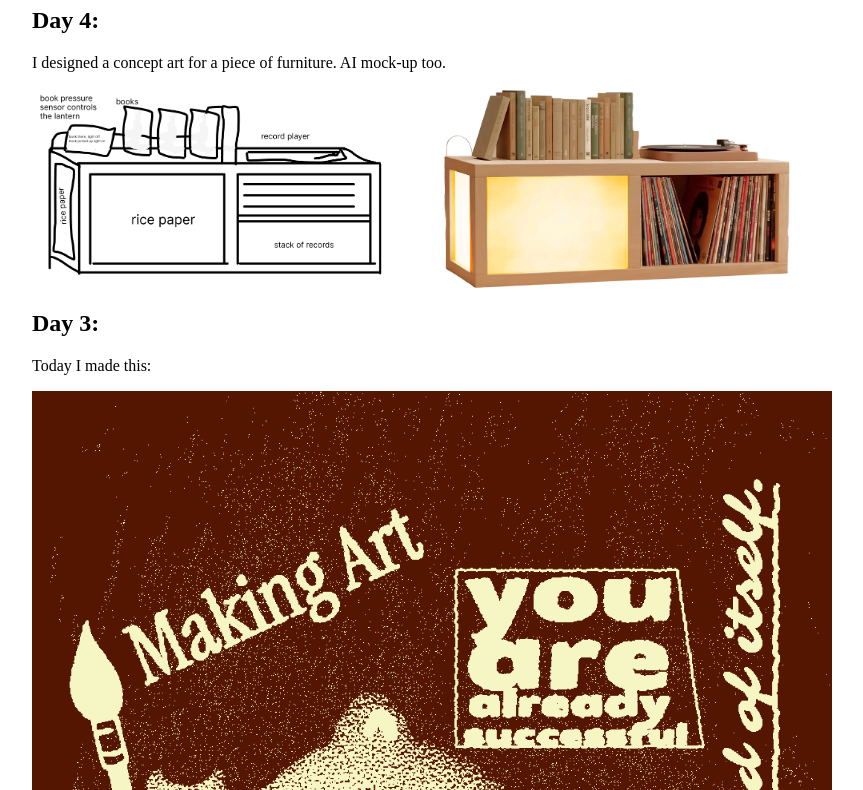
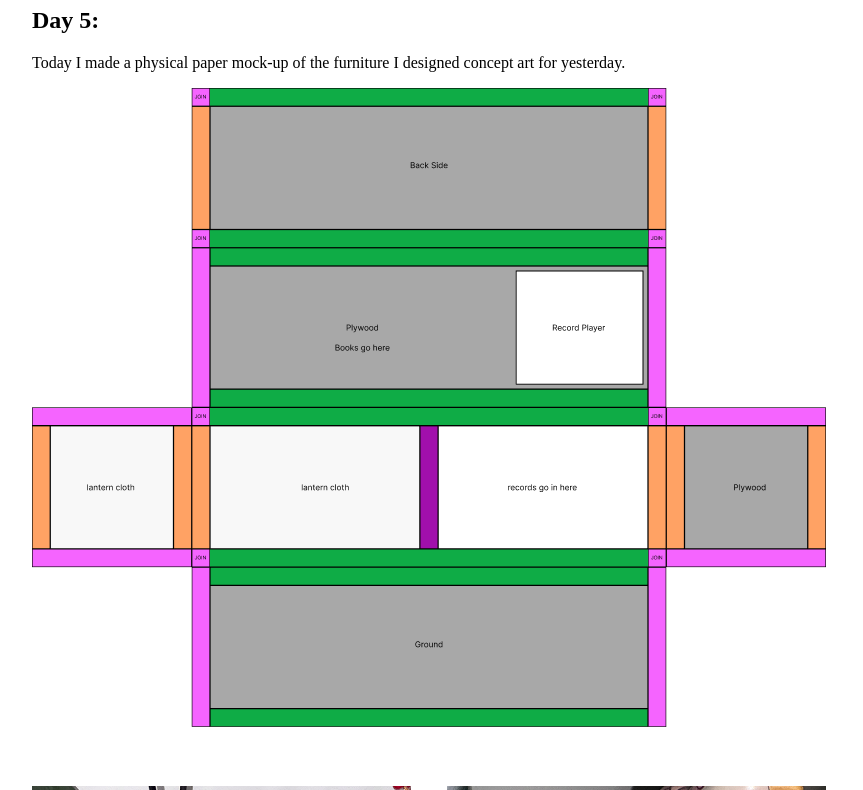
Before and after one commit to SerenityUX/MSED-EIS, a plain HTML site: page index.html in a window 1280 px wide. Shown: the part 93-883 px from the top of the page, without its empty margins (208-1071 px from the left). Drawn offline with Linux system fonts and the light colour scheme.

Commit message:
cool progress

```diff
--- a/index.html
+++ b/index.html
@@ -23,6 +23,10 @@
 <body>
     <h1>Make something everyday even if stupid</h1>
 
+    <h2>Day 5:</h2>
+    <p>Today I made a physical paper mock-up of the furniture I designed concept art for yesterday.</p>
+    <img src="Layout.png" alt="Day 5 paper mock-up">
+
     <h2>Day 4:</h2>
     <p>I designed a concept art for a piece of furniture. AI mock-up too.</p>
     <img src="LanternTable.png" alt="Day 4 furniture concept">
```
Also changed, not shown: Layout.png (added), 1 other file.
